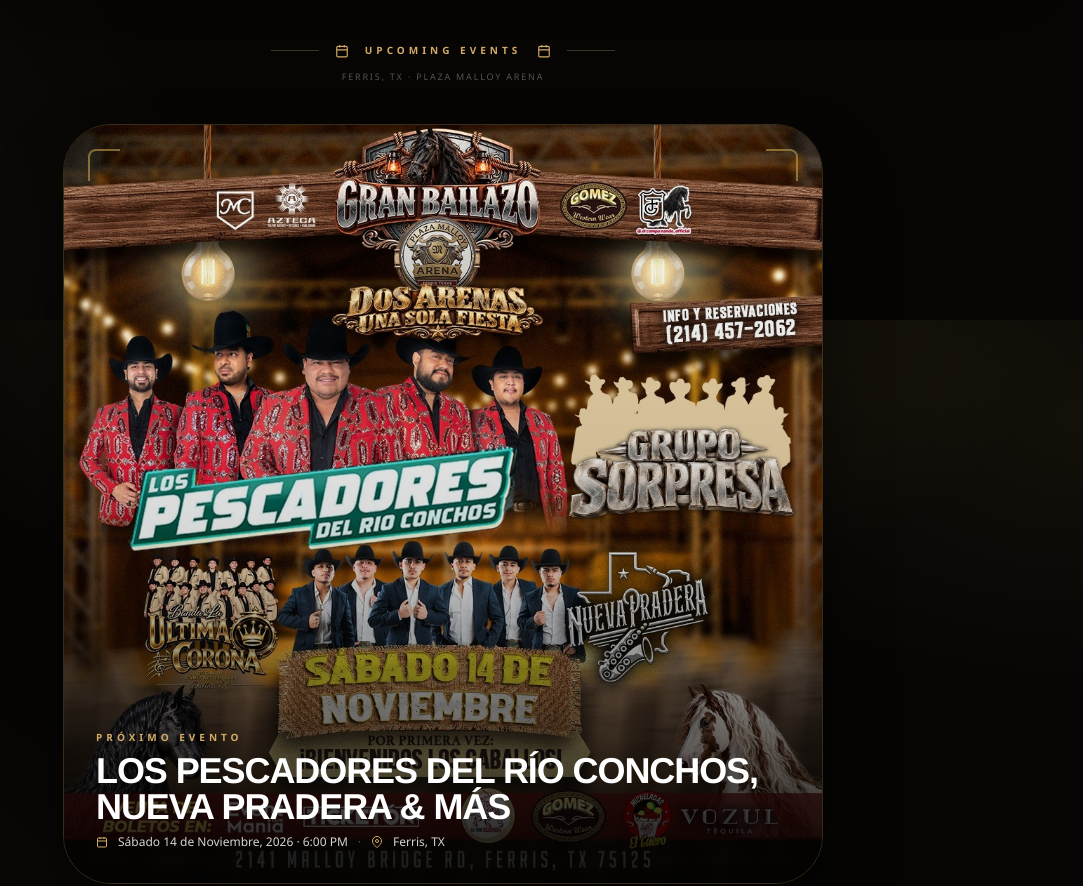
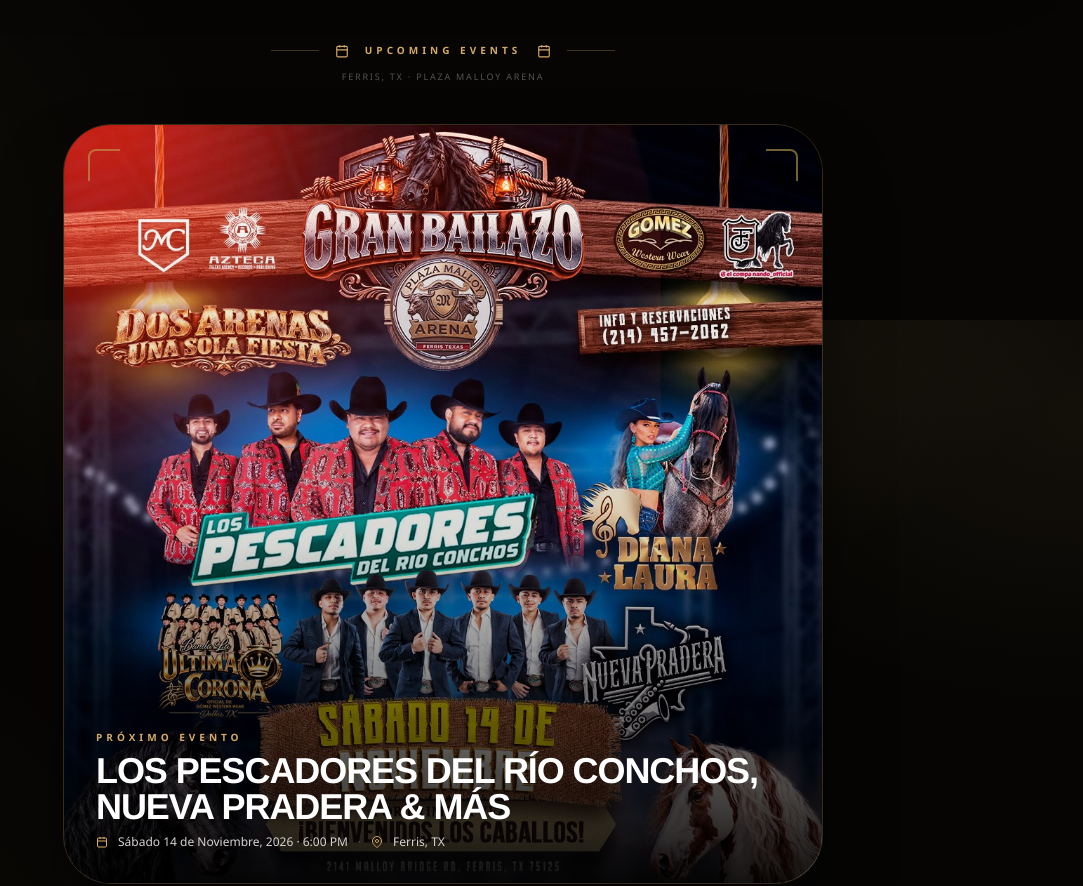
Before and after one commit to Seba778/Plaza--Malloy--new, a plain HTML site: page index.html in a window 1280 px wide. Shown: the part 1280-2166 px from the top of the page, without its empty margins (197-1280 px from the left). Drawn offline with Linux system fonts and the light colour scheme; no server answers.

Commit message:
actualizacion-flyer-pescadores

```diff
--- a/index.html
+++ b/index.html
@@ -329,7 +329,7 @@
 
     <!-- ====================== EVENTO: LOS PESCADORES ====================== -->
     <div class="flyer-card" id="los-pescadores">
-      <img src="assets/lospescadores-flyer.jpg" alt="Los Pescadores del Río Conchos, Nueva Pradera &amp; Más · Sábado 14 de Noviembre, 2026">
+      <img src="assets/lospescadores-nuevo-flyer.jpg" alt="Los Pescadores del Río Conchos, Nueva Pradera &amp; Más · Sábado 14 de Noviembre, 2026">
       <div class="overlay"></div>
       <div class="info">
         <div>
```
Also changed, not shown: los-pescadores.html (+1 -1 lines), assets/lospescadores-nuevo-flyer.jpg (added).
